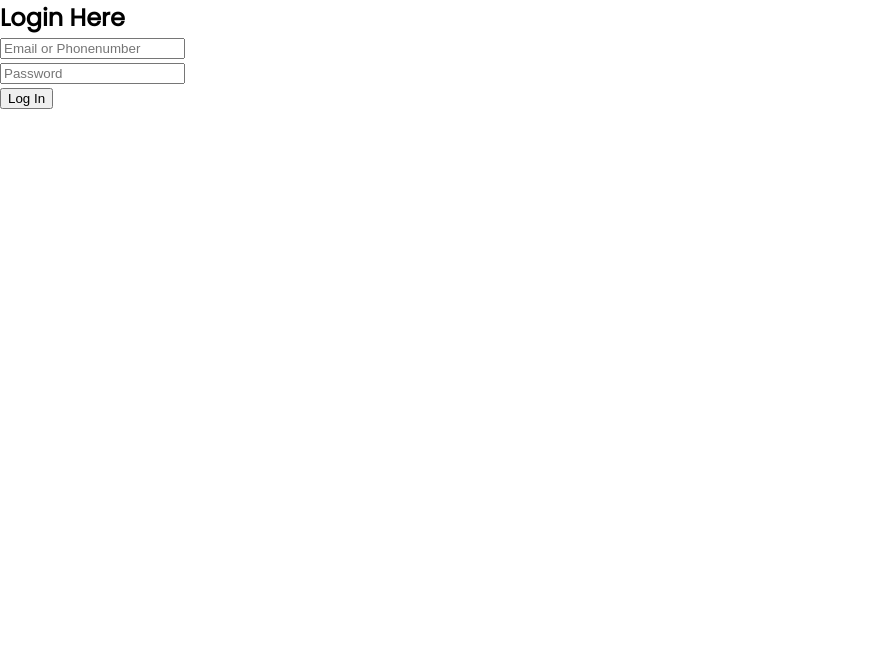
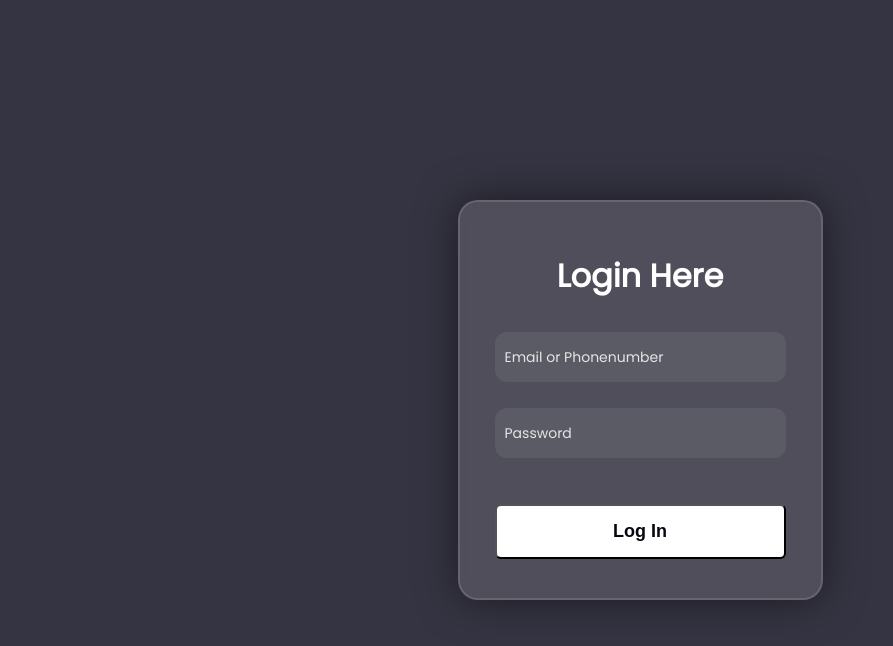
Before and after one commit to init050/front, a plain HTML site: page index.html in a window 1280 px wide. Shown: the whole page, without its empty margins (0-893 px from the left). Drawn offline with Linux system fonts and the light colour scheme.

Commit message:
practice 1

```diff
--- a/mini-project-1/styles/app.css
+++ b/mini-project-1/styles/app.css
@@ -54,7 +54,7 @@ input, button{
     padding: 50px 35px 35px 35px;
     border: 2px solid rgba(255,255,255,0.13);
     border-radius: 10px;
-    box-shadow: 0 0 40px rgba(0,0,0,0.5);
+
     backdrop-filter: blur(10px);
 }
 
--- a/style.css
+++ b/style.css
@@ -9,5 +9,75 @@ html {
 }
 body{
     font-family: "Poppins";
+    background-color:  #353442;
 
+    display:flex;
+    align-items: center;
+    justify-content: center;
+    height: 100vh;
 }
+
+input, label{
+    font-family: inherit;
+    border: none;
+    outline: none;
+}
+
+.wrapper{
+    height: 400px;
+    position: relative;
+}
+
+.form{
+    width: 100%;
+    height: 100%;
+    background-color: rgba(255,255,255,0.13);
+    border-radius: 20px;
+    color: white;
+    padding: 50px 35px 35px 35px ;
+    border: 2px solid rgb(255,255,255,0.13);
+    backdrop-filter: blur(10px);
+    box-shadow: 0 0 40px rgba(0,0,0,0.5);
+}
+
+.form__title{
+    margin-bottom: 32px;
+    text-align: center;
+    font-size: 32px;
+}
+
+.form__label{
+    font-size: 16px;
+}
+
+
+.form__input{
+    font-size: 14px ;
+    font-weight: 300;
+    display: block ;
+    margin-bottom: 26px;
+    padding: 0 10px;
+    height: 50px;
+    width: 100%;
+    margin-top: 8px;
+    border-radius: 12px;
+    background-color: rgba(255,255,255,0.07);
+    color: #fff;
+}
+
+.form__input::placeholder{
+    color: #e5e5e5;
+}
+
+.form__submit-btn{
+    background-color: #fff;
+    color: #080710;
+    text-align: center;
+    border-radius: 6px;
+    display: block;
+    width: 100%;
+    margin-top: 46px;
+    font-weight: bold;
+    padding: 15px 0;
+    font-size: 18px;
+}
```
